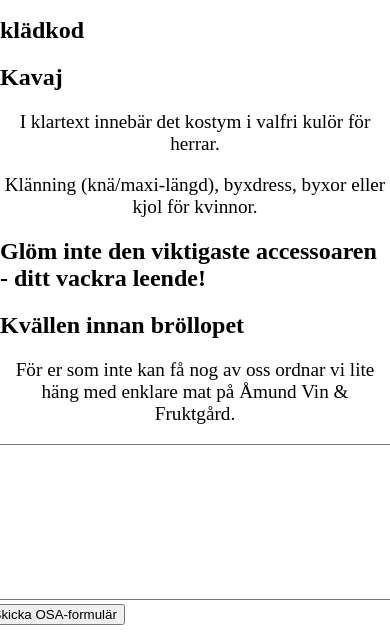
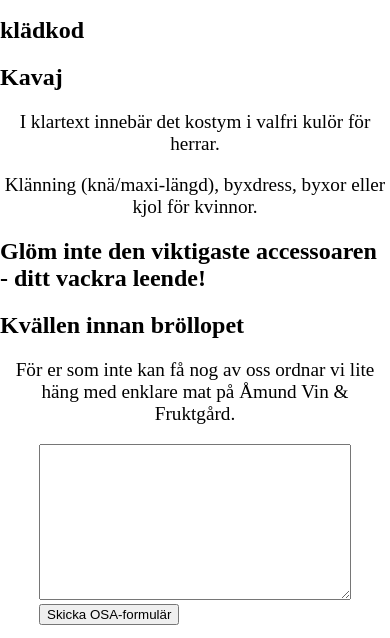
Before and after one commit to vickanS/Wedding-page-2024, a plain HTML site: page index.html in a window 390 px wide. Shown: the part 1592-2230 px from the top of the page. Drawn offline with Linux system fonts and the light colour scheme; some packages are replaced by stand-ins of ours.

Commit message:
fixing the form in media queries

```diff
--- a/styles.css
+++ b/styles.css
@@ -113,6 +113,10 @@ min-height: 30vh;
   margin-bottom: 15px;
 }
 
+#furtherinfo {
+  width: 100%;
+}
+
 .map {
 width: 100%;
 height: 400px;
```
